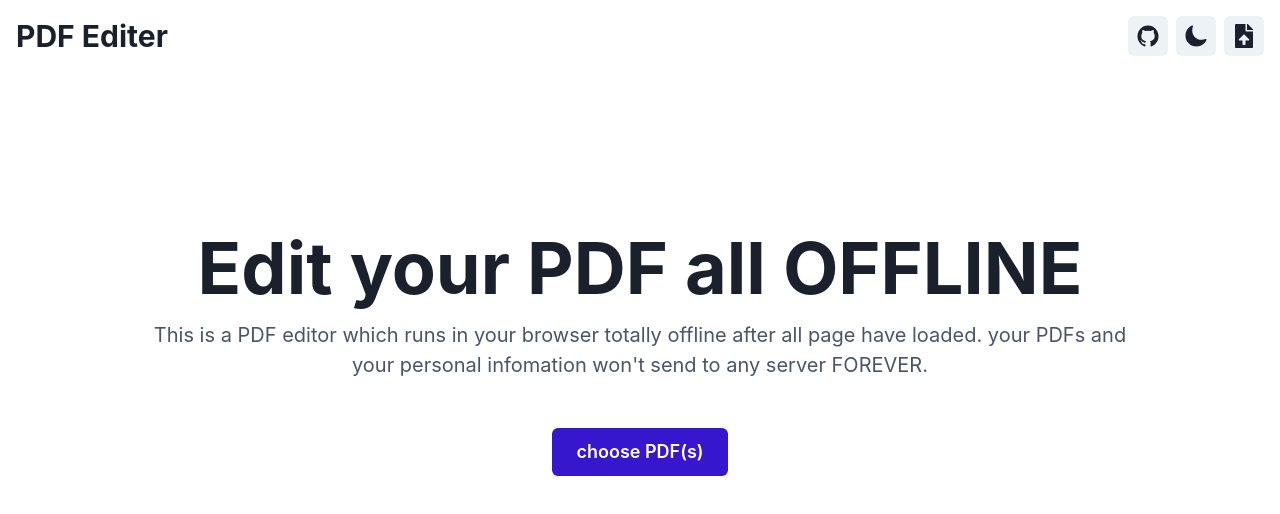
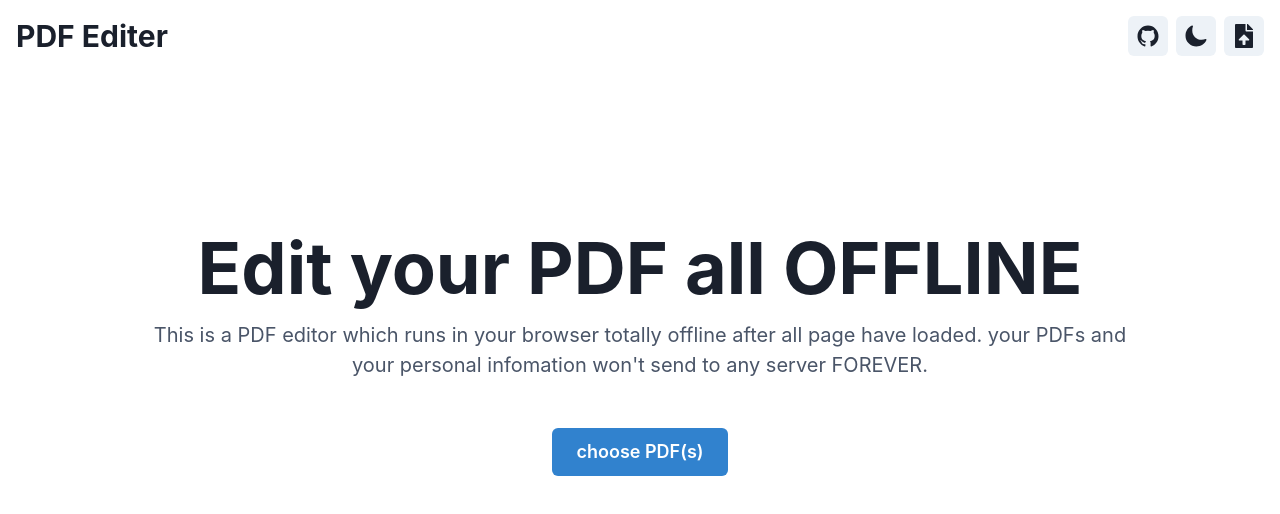
Before and after one commit to suikodev/offline-pdf-editor, a React (Create React App) app: page / in a window 1280 px wide. Shown: the top 514 px of the page. Built offline with nearby package versions, Linux system fonts and the light colour scheme.

Commit message:
feat(homebanner): update button color

```diff
--- a/src/pages/home/components/HomeBanner.tsx
+++ b/src/pages/home/components/HomeBanner.tsx
@@ -23,7 +23,7 @@ export const HomeBanner: React.FC = () => {
         <ChoosePdfButton
           onPdfStoreSuccess={handlePdfFileStoreSuccess}
           size="lg"
-          colorScheme="brand"
+          colorScheme="blue"
           marginY="2rem"
         >
           choose PDF(s)
```
